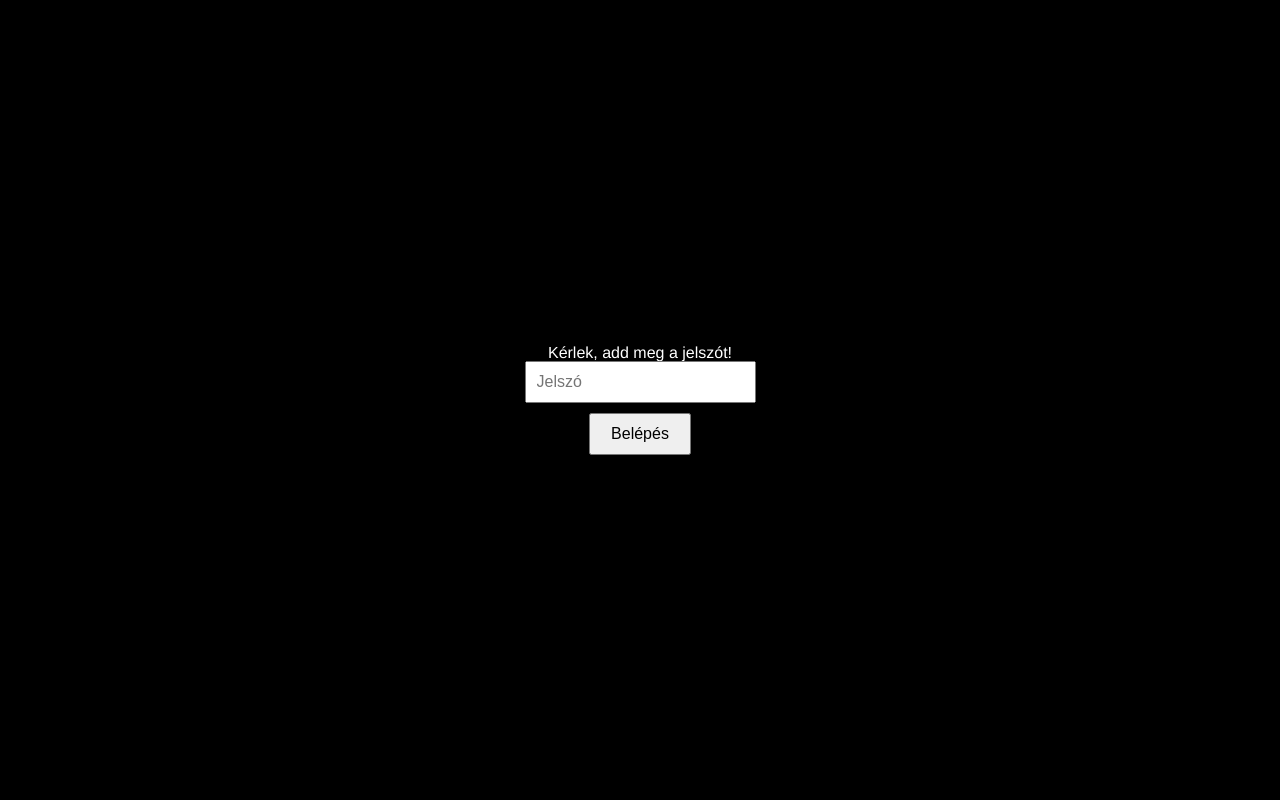
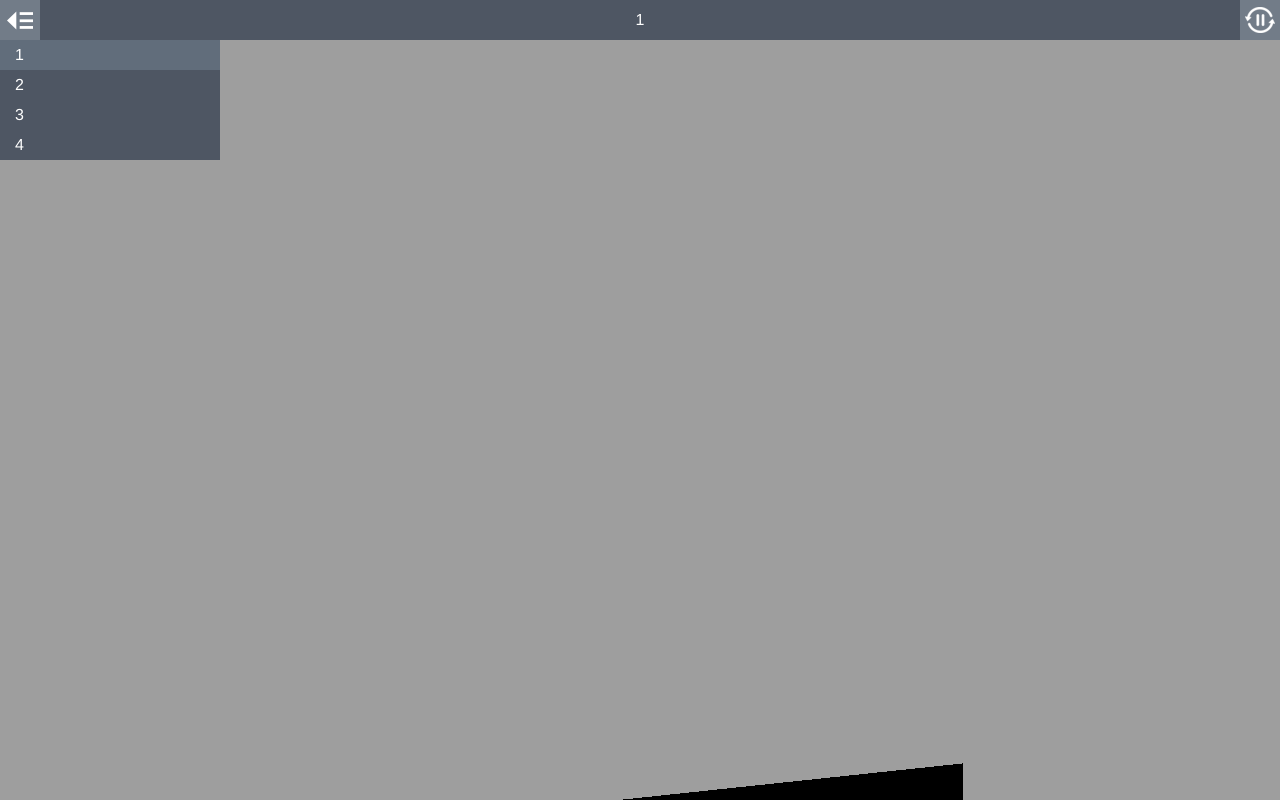
Before and after one commit to csabaabanjr/virtual-tour, a plain HTML site: page index.html in a window 1280 px wide. Drawn offline with Linux system fonts and the light colour scheme; animation ran at ten frames a second.

Commit message:
Update index.html

```diff
--- a/index.html
+++ b/index.html
@@ -10,30 +10,9 @@
 </head>
 <body class="multiple-scenes ">
 
-<!-- Jelszókérő overlay -->
-<div id="passwordOverlay" style="
-    position: fixed;
-    top: 0;
-    left: 0;
-    width: 100%;
-    height: 100%;
-    background-color: rgba(0, 0, 0, 0.8);
-    color: white;
-    display: flex;
-    justify-content: center;
-    align-items: center;
-    flex-direction: column;
-    z-index: 1000;
-">
-  <h2>Kérlek, add meg a jelszót!</h2>
-  <input type="password" id="passwordInput" placeholder="Jelszó" style="padding: 10px; font-size: 16px; margin-bottom: 10px;">
-  <button onclick="checkPassword()" style="padding: 10px 20px; font-size: 16px; cursor: pointer;">Belépés</button>
-  <p id="errorMessage" style="color: red; display: none;">Hibás jelszó!</p>
-</div>
+<div id="pano"></div>
 
-<div id="pano" style="display: none;"></div>
-
-<div id="sceneList" style="display: none;">
+<div id="sceneList">
   <ul class="scenes">
 
       <a href="javascript:void(0)" class="scene" data-id="0-1">
@@ -55,41 +34,41 @@
   </ul>
 </div>
 
-<div id="titleBar" style="display: none;">
+<div id="titleBar">
   <h1 class="sceneName"></h1>
 </div>
 
-<a href="javascript:void(0)" id="autorotateToggle" style="display: none;">
+<a href="javascript:void(0)" id="autorotateToggle">
   <img class="icon off" src="img/play.png">
   <img class="icon on" src="img/pause.png">
 </a>
 
-<a href="javascript:void(0)" id="fullscreenToggle" style="display: none;">
+<a href="javascript:void(0)" id="fullscreenToggle">
   <img class="icon off" src="img/fullscreen.png">
   <img class="icon on" src="img/windowed.png">
 </a>
 
-<a href="javascript:void(0)" id="sceneListToggle" style="display: none;">
+<a href="javascript:void(0)" id="sceneListToggle">
   <img class="icon off" src="img/expand.png">
   <img class="icon on" src="img/collapse.png">
 </a>
 
-<a href="javascript:void(0)" id="viewUp" class="viewControlButton viewControlButton-1" style="display: none;">
+<a href="javascript:void(0)" id="viewUp" class="viewControlButton viewControlButton-1">
   <img class="icon" src="img/up.png">
 </a>
-<a href="javascript:void(0)" id="viewDown" class="viewControlButton viewControlButton-2" style="display: none;">
+<a href="javascript:void(0)" id="viewDown" class="viewControlButton viewControlButton-2">
   <img class="icon" src="img/down.png">
 </a>
-<a href="javascript:void(0)" id="viewLeft" class="viewControlButton viewControlButton-3" style="display: none;">
+<a href="javascript:void(0)" id="viewLeft" class="viewControlButton viewControlButton-3">
   <img class="icon" src="img/left.png">
 </a>
-<a href="javascript:void(0)" id="viewRight" class="viewControlButton viewControlButton-4" style="display: none;">
+<a href="javascript:void(0)" id="viewRight" class="viewControlButton viewControlButton-4">
   <img class="icon" src="img/right.png">
 </a>
-<a href="javascript:void(0)" id="viewIn" class="viewControlButton viewControlButton-5" style="display: none;">
+<a href="javascript:void(0)" id="viewIn" class="viewControlButton viewControlButton-5">
   <img class="icon" src="img/plus.png">
 </a>
-<a href="javascript:void(0)" id="viewOut" class="viewControlButton viewControlButton-6" style="display: none;">
+<a href="javascript:void(0)" id="viewOut" class="viewControlButton viewControlButton-6">
   <img class="icon" src="img/minus.png">
 </a>
 
@@ -100,30 +79,5 @@
 <script src="data.js"></script>
 <script src="index.js"></script>
 
-<script>
-// Jelszó ellenőrzése
-function checkPassword() {
-  const correctPassword = "yourpassword"; // Cseréld ki a megfelelő jelszóra
-  const userPassword = document.getElementById("passwordInput").value;
-  const errorMessage = document.getElementById("errorMessage");
-
-  if (userPassword === correctPassword) {
-    // Jelszó helyes, elrejti az overlay-t és megjeleníti a panorámaképeket
-    document.getElementById("passwordOverlay").style.display = "none";
-    document.getElementById("pano").style.display = "block";
-    document.getElementById("sceneList").style.display = "block";
-    document.getElementById("titleBar").style.display = "block";
-    document.getElementById("autorotateToggle").style.display = "inline-block";
-    document.getElementById("fullscreenToggle").style.display = "inline-block";
-    document.getElementById("sceneListToggle").style.display = "inline-block";
-    const viewControls = document.querySelectorAll(".viewControlButton");
-    viewControls.forEach(button => button.style.display = "inline-block");
-  } else {
-    // Hibás jelszó
-    errorMessage.style.display = "block";
-  }
-}
-</script>
-
 </body>
 </html>
```
